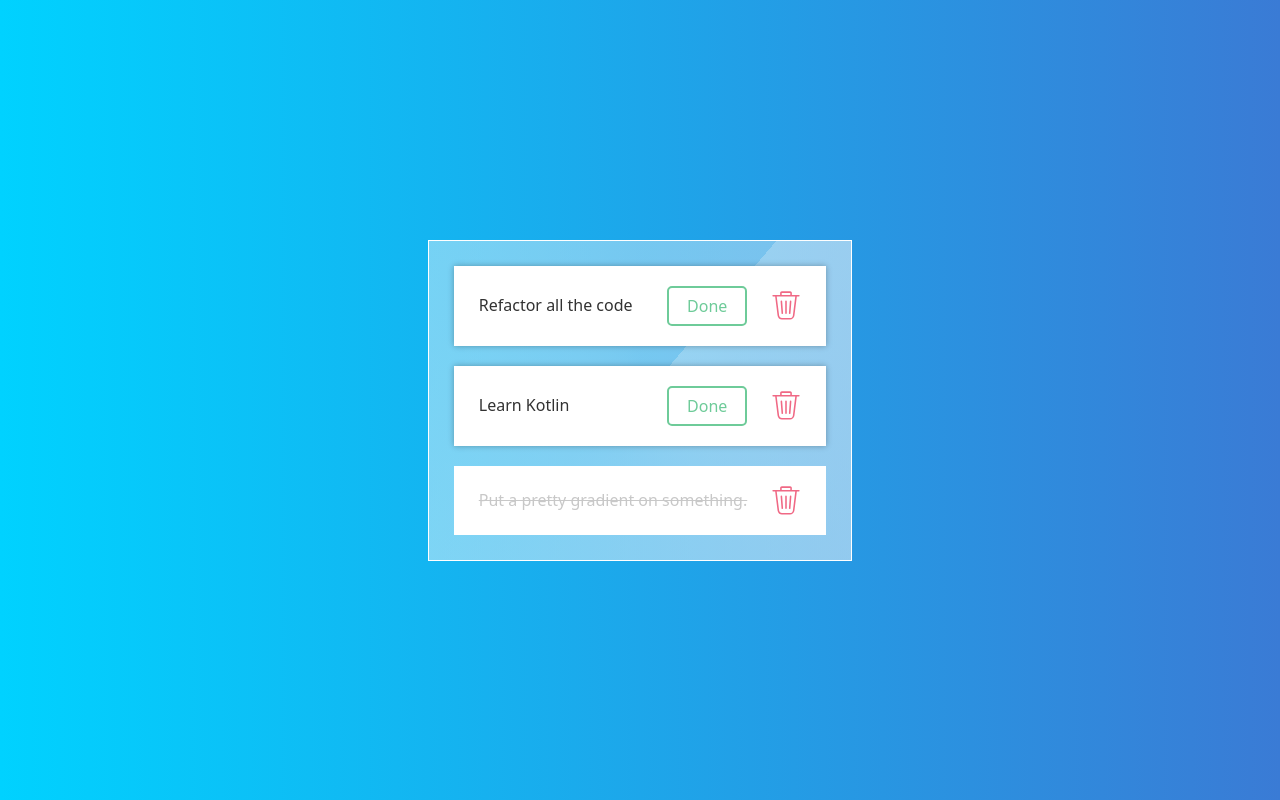
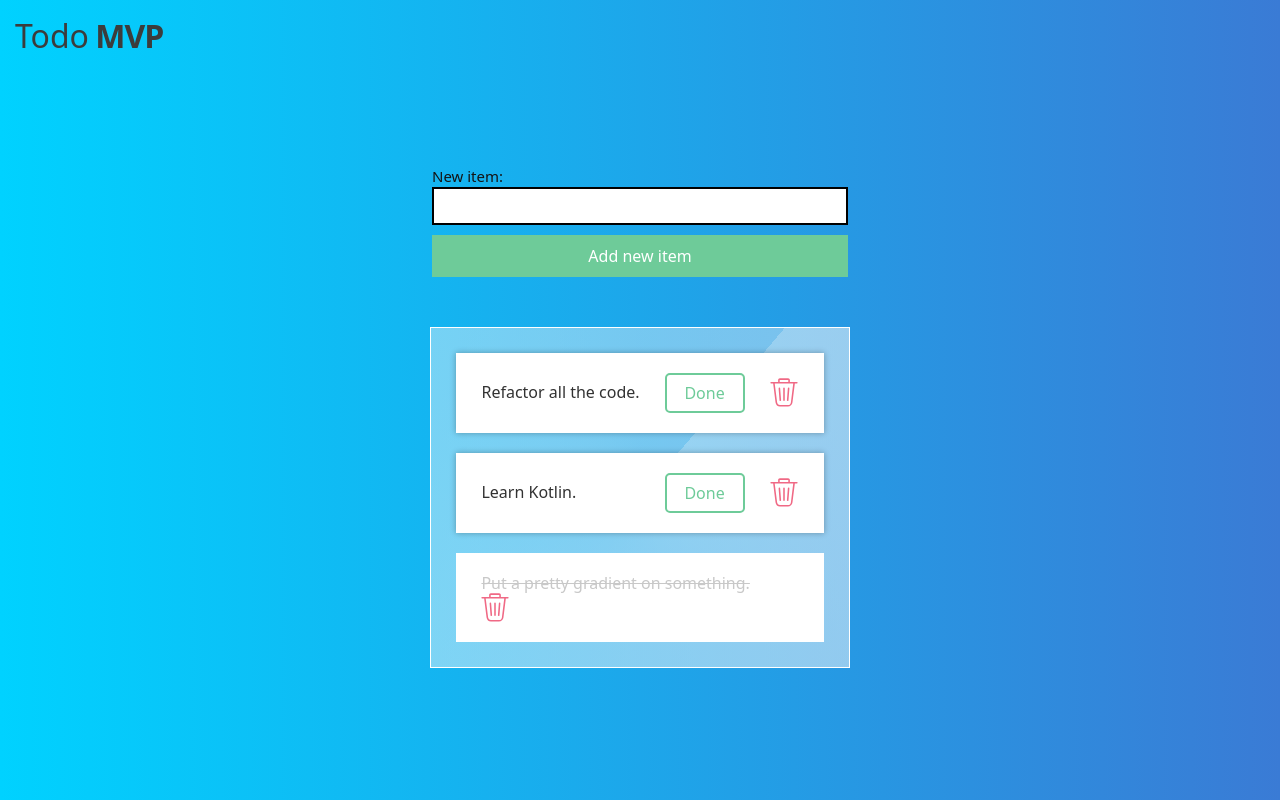
Before and after one commit to o-t-w/todo, a plain HTML site: page index.html in a window 1280 px wide. Drawn offline with Linux system fonts and the light colour scheme.

Commit message:
rejig styles

```diff
--- a/index.html
+++ b/index.html
@@ -4,29 +4,52 @@
 	<meta charset="UTF-8">
 	<meta name="viewport" content="width=device-width, initial-scale=1.0">
 	<meta http-equiv="X-UA-Compatible" content="ie=edge">
-	<title>Get Stuff Done</title>
+	<title>Todo MVP</title>
 	<link rel="stylesheet" href="styles.css">
 </head>
 <body>
-	<div class="grid">
+<h1>Todo <span class="bold gray">MVP</span></h1>
+	<div>
+		<form class="center mt50" method="POST">
+			<label for="new-item">New item:</label>
+			<input type="text" name="new-item" required="required" pattern=".{3,}" required title="3 characters minimum"/>
+			<button type="submit">Add new item</button>
+		</form>
 
-		   <div class="todo">
-			<p>Refactor all the code</p>
+<ul class="grid mt50">
+
+		<li class="todo done">
+				<p>Put a pretty gradient on something.</p>
+				<form method="post" action="done">
 					<button class="button-done">Done</button>
+				</form>
+				 <form method="post" action="delete">
 					<button class="delete"></button>
-		   </div>
+				 </form>
+		</li>
 
-		   <div class="todo">
-			<p>Learn Kotlin</p>
+		<li class="todo">
+				<p>Refactor all the code.</p>
+				<form method="post" action="done">
 					<button class="button-done">Done</button>
+				</form>
+				 <form method="post" action="delete">
 					<button class="delete"></button>
-		   </div>
+				 </form>
+		</li>
 
-		  <div class="todo done">
-			<p>Put a pretty gradient on something.</p>
+		<li class="todo">
+				<p>Learn Kotlin.</p>
+				<form method="post" action="done">
 					<button class="button-done">Done</button>
+				</form>
+				 <form method="post" action="delete">
 					<button class="delete"></button>
-		   </div>
+				 </form>
+		</li>
+
+	</ul>
+
 
 	</div>
 </body>
--- a/styles.css
+++ b/styles.css
@@ -5,6 +5,29 @@
 html {
 	padding: 0;
 	margin: 0;
+}
+
+form {
+	max-width: 416px;
+}
+
+label {
+	font-size: 15px;
+}
+
+button[type="submit"] {
+	background-color: var(--green);
+	padding-top: 10px;
+	padding-bottom: 10px;
+	width: 100%;
+	margin-top: 10px;
+}
+
+input {
+	width: 100%;
+	box-sizing: border-box;
+	height: 38px;
+    border: black solid 2px;
 }
 
 body {
@@ -22,6 +45,15 @@ body {
 	line-height: 1.3;
 	color: rgb(20,20,20);
 	background: linear-gradient(to right, #00d2ff, #3a7bd5);
+  }
+
+  .center {
+	margin-left: auto;
+    margin-right: auto;
+  }
+
+  .margin-0 {
+	  margin: 0;
   }
 
   .todo {
@@ -65,7 +97,6 @@ body {
   }
 
   button {
-	height: 50%;
 	border-radius: 0;
 	border: 0;
 	display: block;
@@ -119,3 +150,26 @@ body {
   .done .button-done {
 	  display: none;
   }
+
+  h1 {
+	  font-weight: 200;
+	  word-spacing: -2px;
+	  color: rgb(60,60,60);
+	  position: absolute;
+	  top: 15px;
+	  left: 15px;
+	  margin: 0;
+  }
+
+  .bold {
+	  font-weight: 600;
+	  letter-spacing: -1px;
+  }
+
+  .gray {
+	  color: rgb(60,60,60);
+  }
+
+  .mt50 {
+	  margin-top: 50px;
+  }
```
Lines whose indentation alone changed are shown as unchanged.
